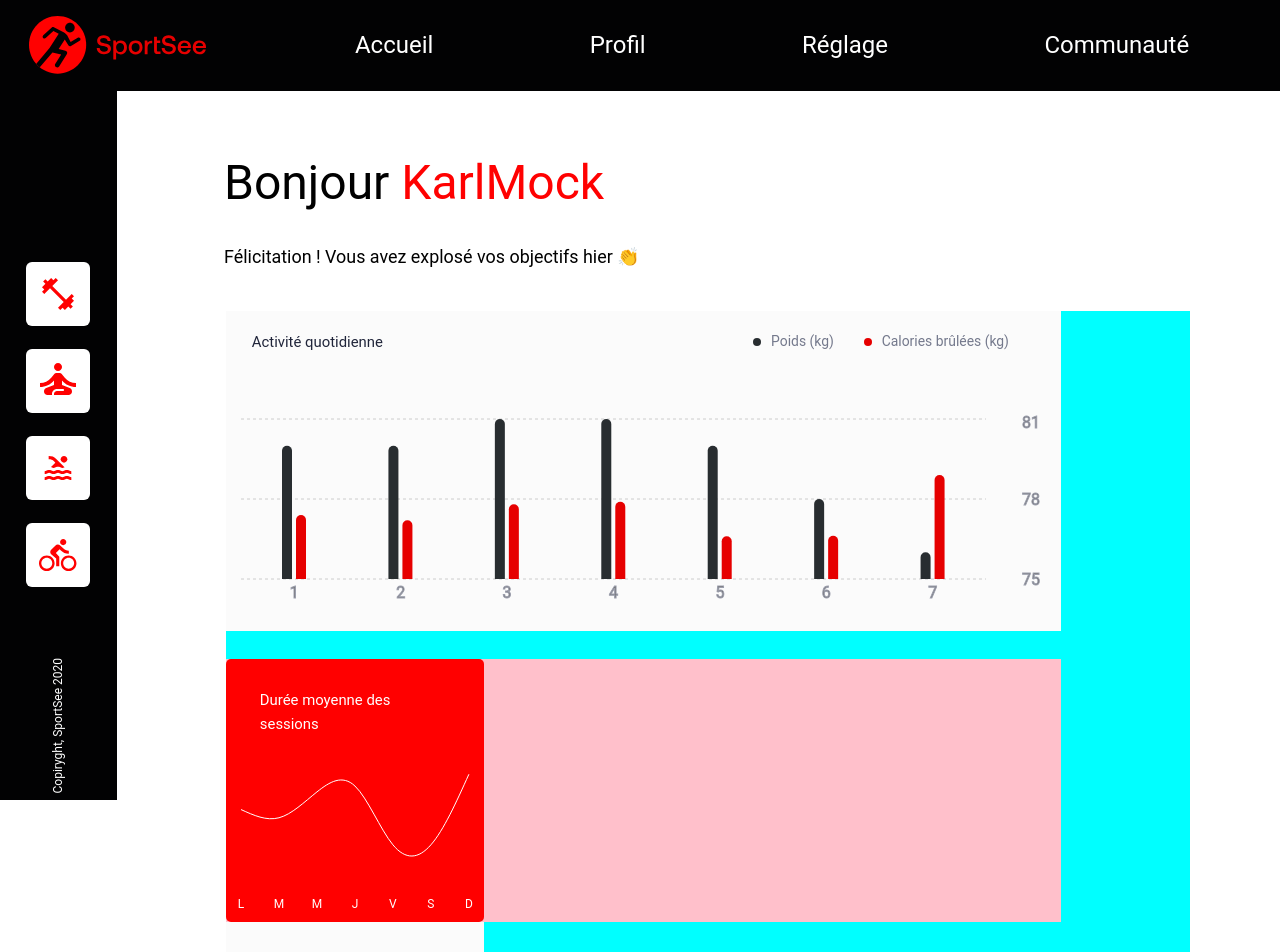
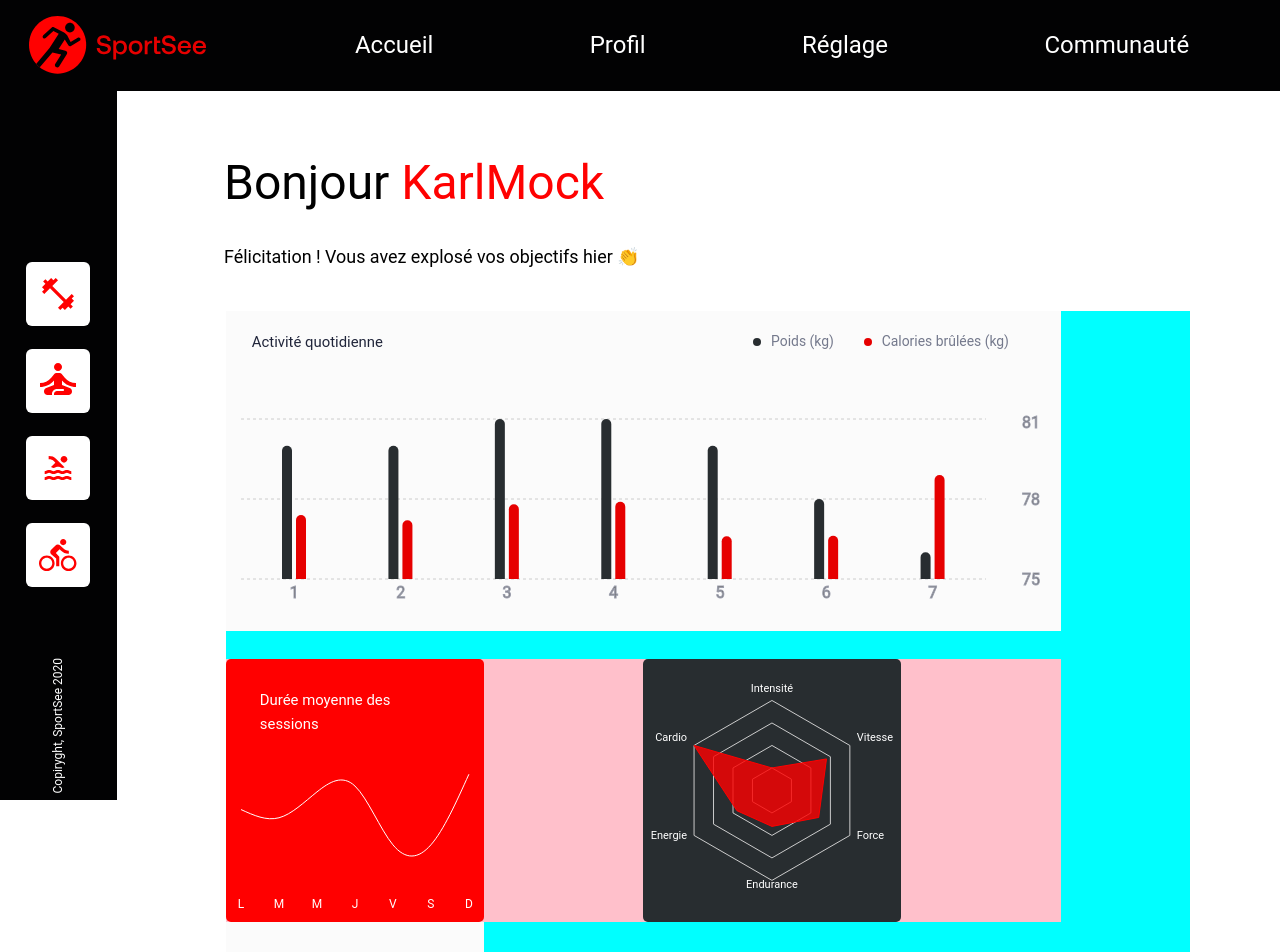
Before and after one commit to OliviaG-dev/OC_P12_16082022, a React (Create React App) app: page /user/12 in a window 1280 px wide. Shown: the top 952 px of the page. Built offline with nearby package versions, Linux system fonts and the light colour scheme; no server answers.

Commit message:
feat(performance):add charts performance and data

```diff
--- a/src/components/sessionDuration/sessionDuration.css
+++ b/src/components/sessionDuration/sessionDuration.css
@@ -17,14 +17,11 @@
 }
 
 .session__tooltip {
-    /* background-color: white;
-	height: 25px;
-    width: 39px; */
-    padding: 10px;
+    padding: 0.62rem;
     background-color: white;
     font-size: 0.6rem;
     display: flex;
     flex-direction: column;
     align-items: center;
-    gap: 20px;
+    gap: 1.25rem;
 }
--- /dev/null
+++ b/src/components/typeOfPerformance/typeOfPerformance.css
@@ -0,0 +1,5 @@
+
+.performance {
+    height: 100%;
+    width: 100%;
+}
--- /dev/null
+++ b/src/components/typeOfPerformance/typeOfPerformance.jsx
@@ -0,0 +1,56 @@
+import "./typeOfPerformance.css";
+import { Radar, RadarChart, PolarGrid, PolarAngleAxis, ResponsiveContainer} from "recharts";
+
+let stat = {
+              cardio : "Cardio",
+              energy : "Energie",
+              endurance : "Endurance",
+              strength: "Force",
+              speed: "Vitesse",
+              intensity: "Intensité"
+              }
+
+
+
+const TypeOfPerformance = (props) => {
+
+    let dataActivity = props.data?.map((item) => ({
+                      value: item.value,
+                      kind: stat[props.kind[item.kind]]
+    }))
+
+    return (
+      <div className="performance">
+        <ResponsiveContainer  width="100%" height="100%">
+          <RadarChart
+            cx="50%"
+            cy="50%"
+            outerRadius={90}
+            startAngle={-150}
+            endAngle={210}
+            data={dataActivity}
+          >
+          <PolarGrid
+            radialLines={false}
+          />
+          <PolarAngleAxis
+            dataKey="kind"
+            stroke="#ffff"
+            tickline={false}
+            tick={{ fontSize: 11}}
+            strokeWidth={0}
+          />
+          <Radar
+            dataKey="value"
+            stroke="#FF0101"
+            fill="#FF0101"
+            fillOpacity={0.8}
+          />
+          </RadarChart>
+        </ResponsiveContainer>
+      </div>
+    )
+}
+
+
+export default TypeOfPerformance;
--- a/src/pages/dashboard/dashboard.css
+++ b/src/pages/dashboard/dashboard.css
@@ -57,3 +57,10 @@
     height: 100%;
     border-radius: 0.31rem;
 }
+
+.charts__typeOfPerformance {
+    background-color: #282d30;
+    width: 16.12rem;
+    height: 100%;
+    border-radius: 0.31rem;
+}
--- a/src/pages/dashboard/dashboard.jsx
+++ b/src/pages/dashboard/dashboard.jsx
@@ -3,9 +3,10 @@ import { useParams } from "react-router-dom";
 import "./dashboard.css";
 import mockData from "../../services/mockData";
 import KeyFigures from "../../components/keyFigures/keyFigures";
-import { getUserInfo, getUserActivity, getUserAverage } from "../../services/api";
+import { getUserInfo, getUserActivity, getUserAverage, getUserPerformance } from "../../services/api";
 import DailyActivity from "../../components/dailyActivity/dailyActivity";
 import SessionDuration from "../../components/sessionDuration/sessionDuration";
+import TypeOfPerformance from "../../components/typeOfPerformance/typeOfPerformance";
 //import PropTypes from 'prop-types';
 
 const Dashboard = () => {
@@ -15,6 +16,7 @@ const Dashboard = () => {
   const [dataUser, setDataUSer] = useState([]);
   const [dataActivity, setDataActivity] = useState([]);
   const [dataSession, setDataSession] = useState([]);
+  const [dataPerformance, setDataPerformance] = useState ([]);
 
   let { id } = useParams();
   let userId = parseInt(id);
@@ -24,6 +26,8 @@ const Dashboard = () => {
     (item) => item.userId === userId
   );
   const userSession = mockData.USER_AVERAGE_SESSIONS.find((item) => item.userId === userId);
+  const userPerformance = mockData.USER_PERFORMANCE.find((item) => item.userId === userId)
+
 
   useEffect(() => {
     setLoading(true);
@@ -70,6 +74,20 @@ const Dashboard = () => {
     };
     getDataSession();
 
+    //////**********DATA PERFORMANCE**********/////
+    const getDataPerformance = async () => {
+      try {
+        const request = await getUserPerformance(userId);
+        setDataPerformance(request.data);
+        setIsMockData(false);
+      } catch (error) {
+        setError(true);
+      } finally {
+        setLoading(false);
+      }
+    };
+    getDataPerformance();
+
   }, [id, userId]);
 
   if (loading) {
@@ -80,8 +98,8 @@ const Dashboard = () => {
     console.log(error);
   }
 
-  console.log("mock", userSession);
-  console.log("data", dataSession);
+  console.log("mock", userPerformance);
+  console.log("data", dataPerformance);
 
   return (
     <>
@@ -116,7 +134,14 @@ const Dashboard = () => {
               )
               }
             </div>
-            <div className="charts__typeOfActivity"></div>
+            <div className="charts__typeOfPerformance">
+            {isMockData ? (
+                <TypeOfPerformance {...userPerformance}/>
+              ) : (
+                <TypeOfPerformance {...dataPerformance}/>
+              )
+              }
+            </div>
             <div className="charts__averageScore"></div>
           </article>
         </section>
```
Also changed, not shown: src/components/typeOfActivity/typeOfActivity.jsx (deleted, +0 -11 lines), src/components/typeOfActivity/typeOfActivity.css (deleted).
